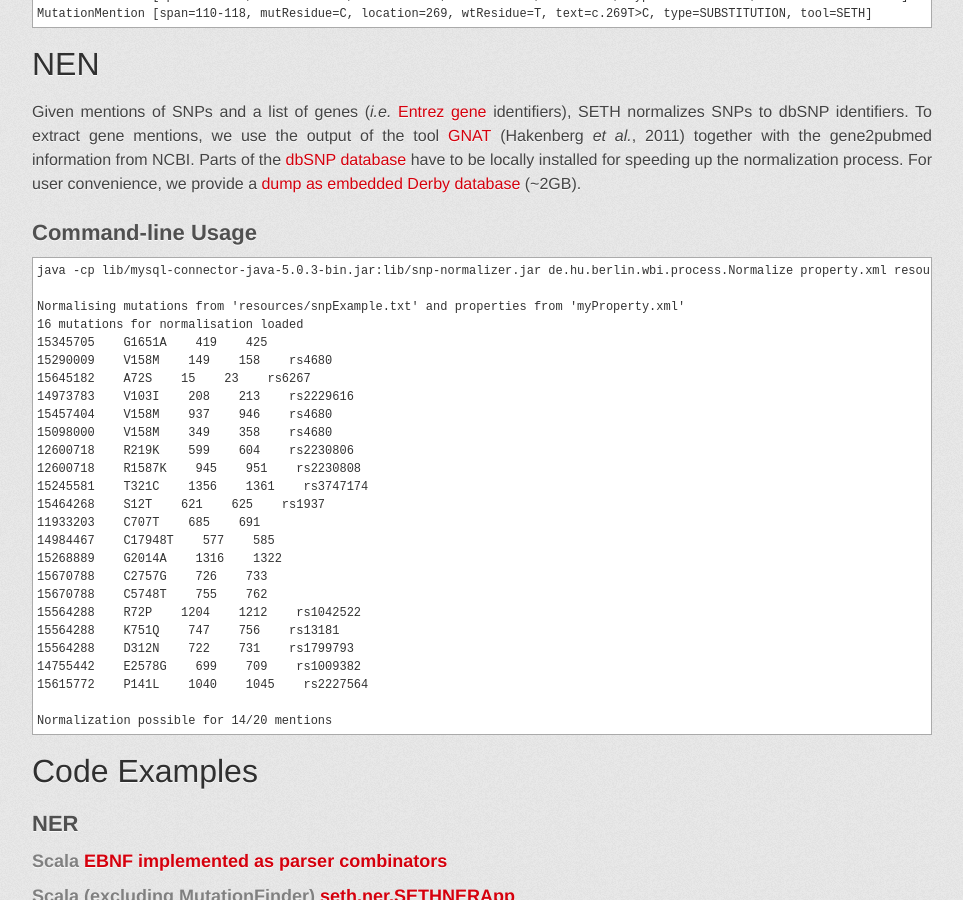
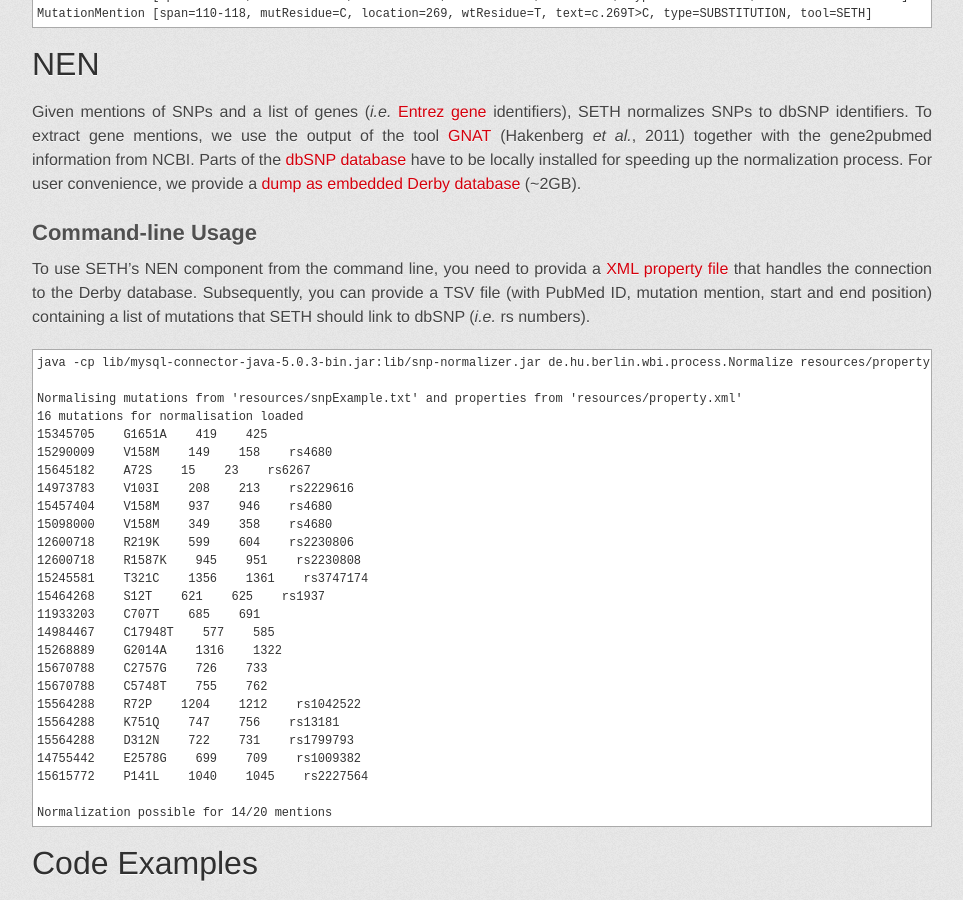
Before and after one commit to rockt/SETH, a Jekyll site: the page built from index.md, in a window 1280 px wide and 900 px high, scrolled down 612 px. Shown: the whole window, without its empty margins (158-1121 px from the left). Built offline with Jekyll 4.4.1, drawn with Linux system fonts in a browser that asks for light colours; some web fonts are replaced; Markdown is read by kramdown in place of the engine named in the settings.

Commit message:
Update index.md

```diff
--- a/index.md
+++ b/index.md
@@ -30,9 +30,14 @@ the normalization process.
 For user convenience, we provide a [dump as embedded Derby database](https://docs.google.com/file/d/0B9uTfq0OyHAsdDNMQzNxWDRhZVE/edit?usp=sharing) (~2GB).
 
 ## Command-line Usage
-    java -cp lib/mysql-connector-java-5.0.3-bin.jar:lib/snp-normalizer.jar de.hu.berlin.wbi.process.Normalize property.xml resources/snpExample.txt
+To use SETH's NEN component from the command line, you need to provida a [XML property file](https://github.com/rockt/SETH/blob/master/resources/propery.xml)
+that handles the connection to the Derby database.
+Subsequently, you can provide a TSV file (with PubMed ID, mutation mention, start and end position)
+containing a list of mutations that SETH should link to dbSNP (*i.e.* rs numbers).
 
-	Normalising mutations from 'resources/snpExample.txt' and properties from 'myProperty.xml'
+    java -cp lib/mysql-connector-java-5.0.3-bin.jar:lib/snp-normalizer.jar de.hu.berlin.wbi.process.Normalize resources/property.xml resources/snpExample.txt
+
+	Normalising mutations from 'resources/snpExample.txt' and properties from 'resources/property.xml'
 	16 mutations for normalisation loaded
 	15345705    G1651A    419    425
 	15290009    V158M    149    158    rs4680
```
